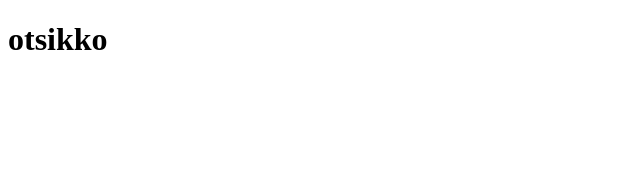
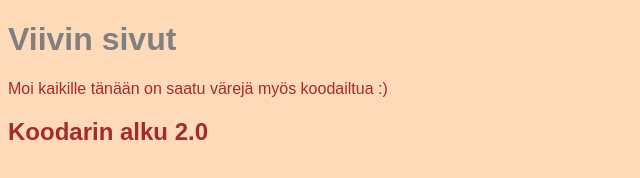
Before and after one commit to viivirva/viivirva.github.io, a plain HTML site: page harjoitukset/index.html in a window 1280 px wide. Shown: the whole page, without its empty margins (0-640 px from the left). Drawn offline with Linux system fonts and the light colour scheme.

Commit message:
harjoituksia

```diff
--- /dev/null
+++ b/harjoitukset/index.css
@@ -0,0 +1,18 @@
+body {
+    font-family: Arial, Helvetica, sans-serif;
+}
+
+h1 {
+    color: gray
+}
+
+p {
+    color: brown
+}
+
+h2 {
+    color: brown
+}
+
+body {
+    background-color: peachpuff
--- a/harjoitukset/index.html
+++ b/harjoitukset/index.html
@@ -4,11 +4,18 @@
 <head>
     <meta charset="UTF-8">
     <meta name="viewport" content="width=device-width, initial-scale=1.0">
-    <title>Document</title>
+    <title> Nettisivu </title>
+    <link rel="stylesheet" href="index.css">
+
 </head>
 
 <body>
-    <h1> otsikko </h1>
+
+
+    <h1> Viivin sivut </h1>
+    <p>Moi kaikille tänään on saatu värejä myös koodailtua :)</p>
+    <h2> Koodarin alku 2.0 </h2>
+
 </body>
 
 </html>
```
